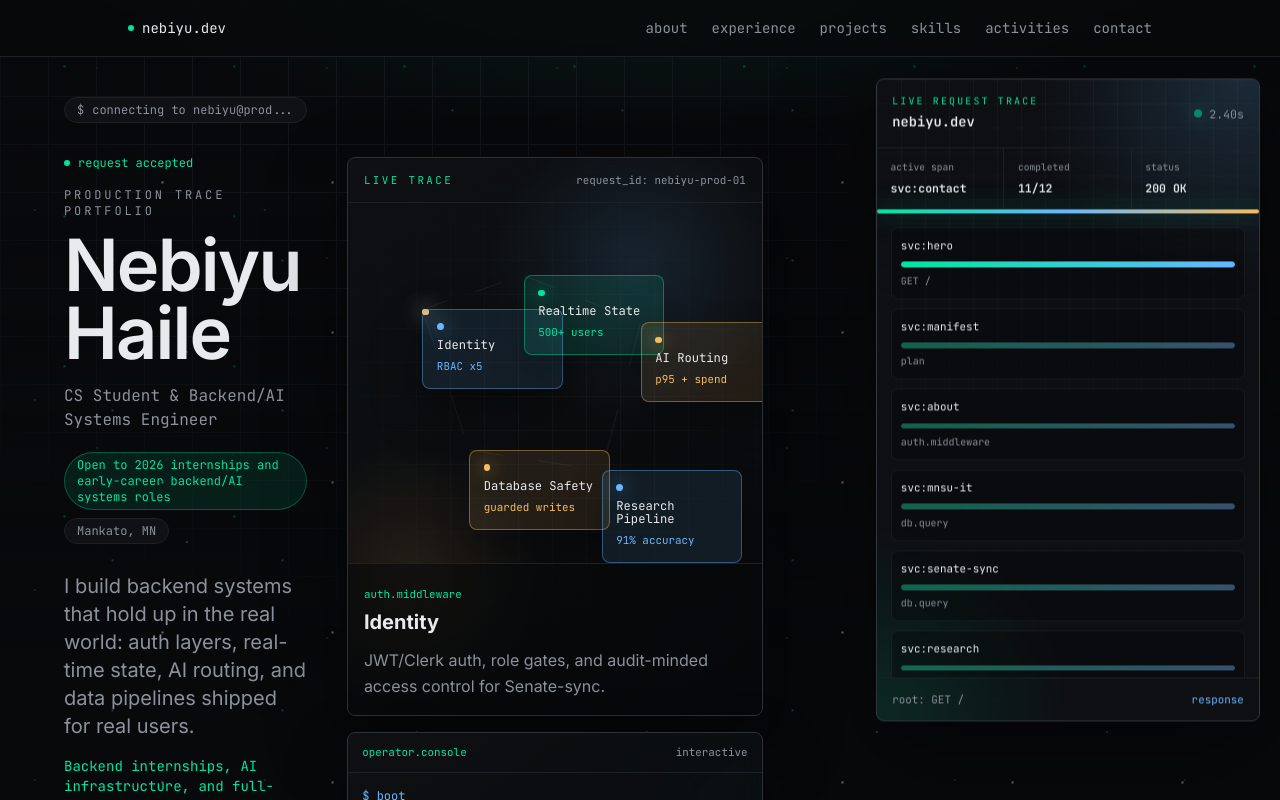
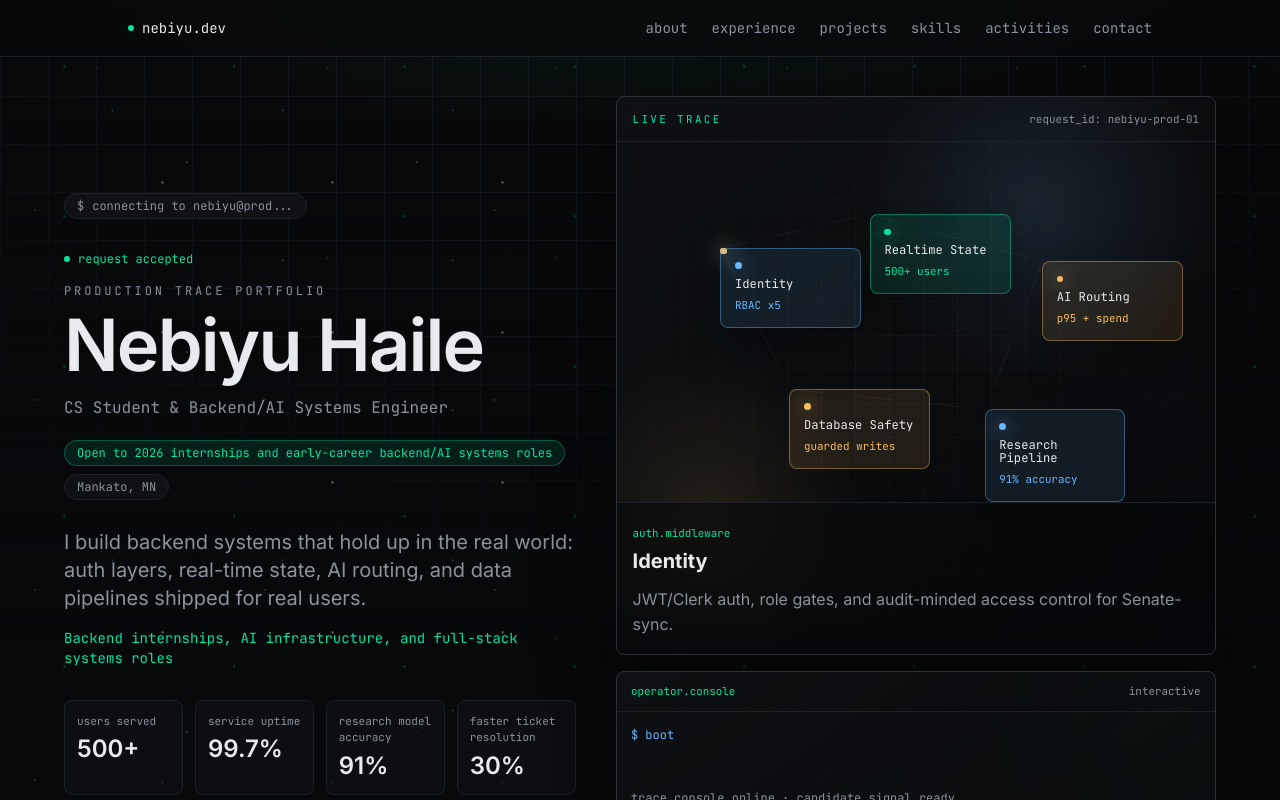
Before and after one commit to NebiyuHaile/Official-Portfolio, a Next.js app: page / in a window 1280 px wide. Shown: the top 800 px of the page. Built offline with nearby package versions, Linux system fonts and the light colour scheme.

Commit message:
Reduce trace panel layout gutter

```diff
--- a/src/app/globals.css
+++ b/src/app/globals.css
@@ -390,10 +390,10 @@ section[id] {
 .trace-panel {
   position: fixed;
   top: 50%;
-  right: 1.25rem;
+  right: 1rem;
   z-index: 40;
   display: none;
-  width: min(24rem, calc(100vw - 2rem));
+  width: min(20rem, calc(100vw - 2rem));
   max-height: calc(100vh - 5rem);
   transform: translateY(-50%);
   overflow: hidden;
@@ -859,7 +859,7 @@ section[id] {
   }
 }
 
-@media (min-width: 1280px) {
+@media (min-width: 1536px) {
   .trace-panel {
     display: block;
   }
--- a/src/app/page.tsx
+++ b/src/app/page.tsx
@@ -15,7 +15,7 @@ export default function Home() {
       <div aria-hidden className="star-field" />
       <Nav />
       <TracePanel />
-      <div className="relative z-10 xl:pr-[27rem]">
+      <div className="relative z-10 2xl:pr-[22rem]">
         <Hero />
         <TraceManifest />
         <About />
```
